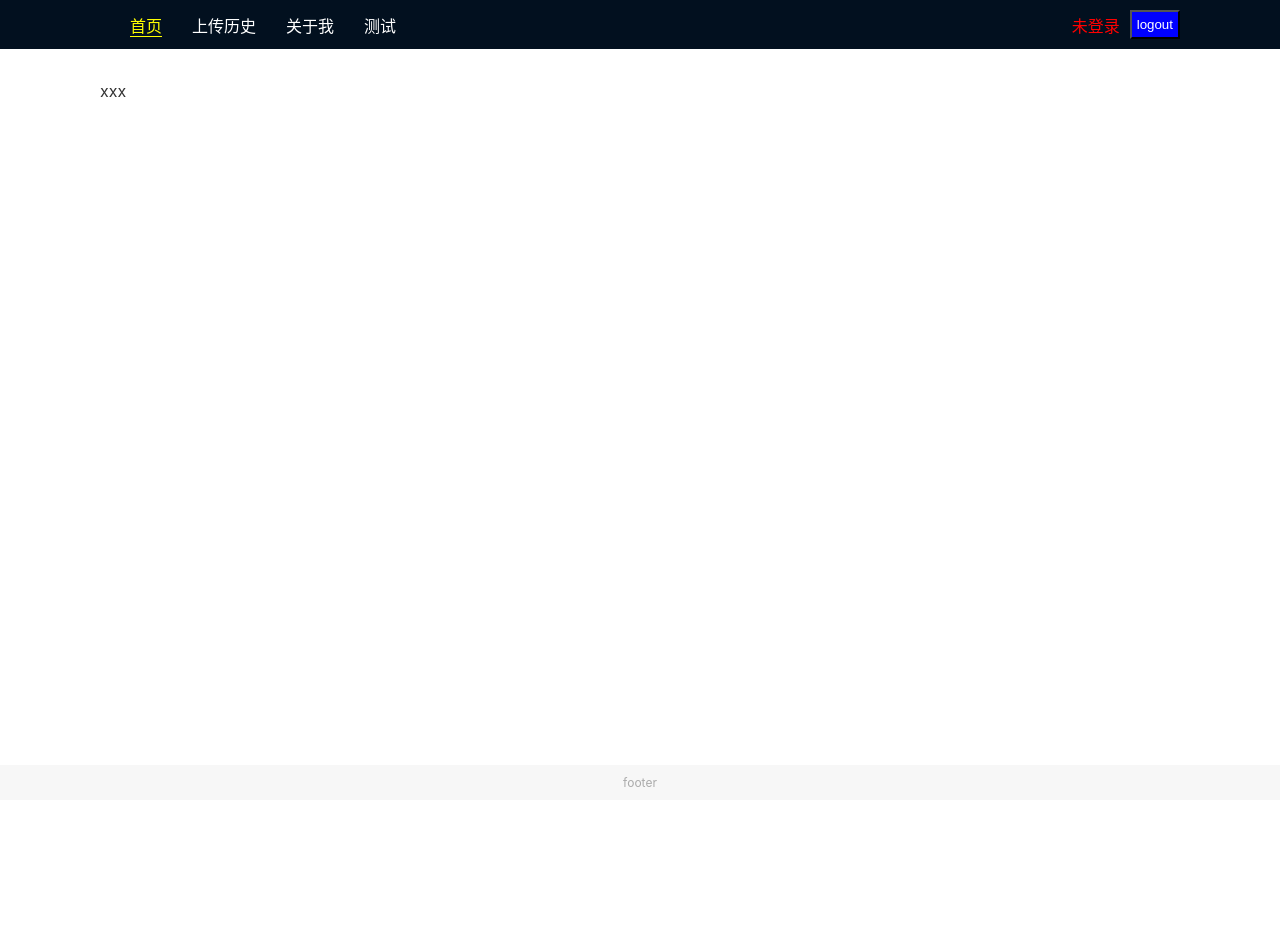
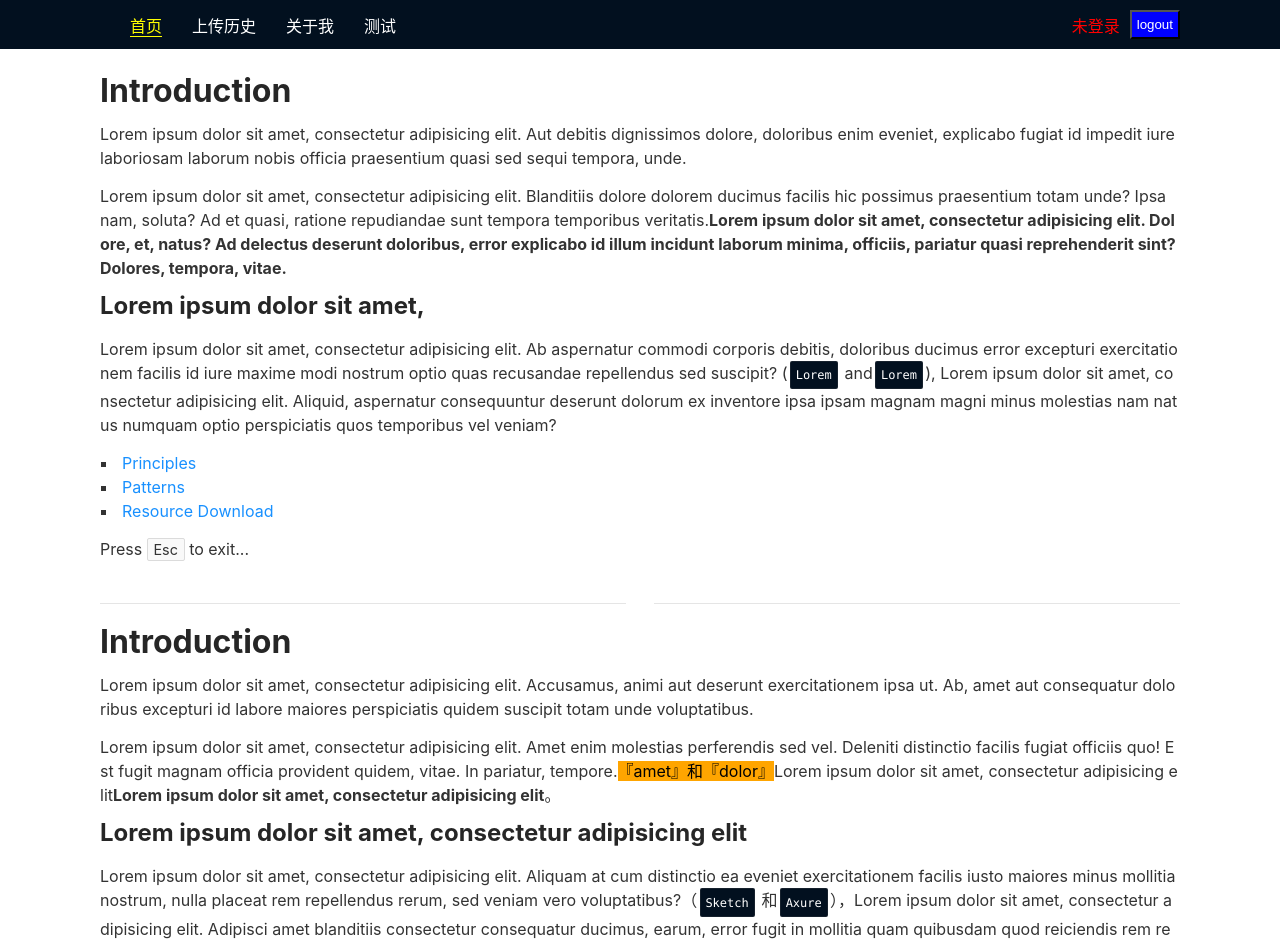
Before and after one commit to leigp555/react-ui-lib, a React app: page /#/ in a window 1280 px wide. Shown: the top 944 px of the page. Before the commit the page ends 800 px from the top, so only its background shows below. Built offline with nearby package versions, Linux system fonts and the light colour scheme.

Commit message:
feat: 完成Typography组件

```diff
--- /dev/null
+++ b/src/lib/Typography/Paragraph.tsx
@@ -0,0 +1,21 @@
+import React, { HTMLAttributes } from 'react';
+import styled from 'styled-components';
+
+interface Props extends HTMLAttributes<HTMLDivElement> {
+  children?: React.ReactNode;
+}
+const ParagraphStyled = styled.p`
+  word-break: break-all;
+  white-space: break-spaces;
+  margin-bottom: 14px;
+  line-height: 1.5em;
+`;
+const Paragraph: React.FC<Props> = (props) => {
+  const { children, ...rest } = props;
+  return <ParagraphStyled {...rest}>{children}</ParagraphStyled>;
+};
+Paragraph.defaultProps = {
+  children: ''
+};
+
+export default Paragraph;
--- /dev/null
+++ b/src/lib/Typography/Text.tsx
@@ -0,0 +1,49 @@
+import React, { HTMLAttributes } from 'react';
+import styled from 'styled-components';
+
+interface Props extends HTMLAttributes<HTMLDivElement> {
+  children?: React.ReactNode;
+  strong?: boolean;
+  code?: boolean;
+  keyboard?: boolean;
+  mark?: boolean;
+}
+const TextStyled = styled.span`
+  .ui-keyboard {
+    padding: 0.15em 0.4em 0.1em;
+    background-color: #f9f9f9;
+    border: 1px solid rgba(100, 100, 100, 0.2);
+    font-size: 0.9em;
+    border-radius: 2px;
+  }
+  .ui-marked {
+    background-color: orange;
+  }
+`;
+const Text: React.FC<Props> = (props) => {
+  const { children, strong, keyboard, mark, code, ...rest } = props;
+  const render = () => {
+    if (strong) {
+      return <strong>{children}</strong>;
+    }
+    if (keyboard) {
+      return <span className="ui-keyboard">{children}</span>;
+    }
+    if (mark) {
+      return <mark className="ui-marked">{children}</mark>;
+    }
+    if (code) {
+      return <code>{children}</code>;
+    }
+  };
+  return <TextStyled {...rest}>{render()}</TextStyled>;
+};
+Text.defaultProps = {
+  children: '',
+  strong: false,
+  code: false,
+  keyboard: false,
+  mark: false
+};
+
+export default Text;
--- /dev/null
+++ b/src/lib/Typography/Title.tsx
@@ -0,0 +1,70 @@
+import React, { HTMLAttributes } from 'react';
+import styled from 'styled-components';
+import classNames from 'classnames';
+
+interface Props extends HTMLAttributes<HTMLDivElement> {
+  children?: React.ReactNode;
+  level?: 1 | 2 | 3 | 4 | 5 | 6;
+}
+const TitleStyled = styled.div`
+  h1,
+  h2,
+  h3,
+  h4.h5.h6 {
+    font-weight: bold;
+    color: #262626;
+    text-align: start;
+    display: inline-block;
+    margin-bottom: 19px;
+  }
+  h1 {
+    font-size: 2em;
+  }
+  h2 {
+    font-size: 1.5em;
+  }
+  h3 {
+    font-size: 1.17em;
+  }
+  h4 {
+    font-size: 1em;
+  }
+  h5 {
+    font-size: 0.83em;
+  }
+  h6 {
+    font-size: 0.75em;
+  }
+`;
+const Title: React.FC<Props> = (props) => {
+  const { children, level, ...rest } = props;
+  const render = () => {
+    switch (level) {
+      case 1:
+        return <h1>{children}</h1>;
+      case 2:
+        return <h2>{children}</h2>;
+      case 3:
+        return <h3>{children}</h3>;
+      case 4:
+        return <h4>{children}</h4>;
+      case 5:
+        return <h5>{children}</h5>;
+      case 6:
+        return <h6>{children}</h6>;
+      default:
+        return <h4>{children}</h4>;
+    }
+  };
+  return (
+    <TitleStyled {...rest} className={classNames(`level${level}`)}>
+      {render()}
+    </TitleStyled>
+  );
+};
+Title.defaultProps = {
+  children: '',
+  level: 1
+};
+
+export default Title;
--- /dev/null
+++ b/src/lib/Typography/Typography.tsx
@@ -0,0 +1,60 @@
+import React, { HTMLAttributes } from 'react';
+import styled from 'styled-components';
+
+interface Props extends HTMLAttributes<HTMLDivElement> {
+  children?: React.ReactNode;
+}
+const TypographyStyled = styled.div`
+  display: flex;
+  flex-direction: column;
+  width: 100%;
+  code {
+    display: inline-block;
+    padding: 0.1em 0.4em;
+    font-size: 12px;
+    margin: 0 0.2em;
+    border-radius: 2px;
+    border: 1px solid rgba(100, 100, 100, 0.2);
+    color: white;
+    background-color: #02101f;
+  }
+  blockquote {
+    border-left: 4px solid rgba(100, 100, 100, 0.2);
+    padding-left: 0.6em;
+  }
+  pre {
+    width: 100%;
+    word-break: break-all;
+    white-space: break-spaces;
+    line-height: 1.5em;
+    background-color: #f4f4f4;
+    padding: 0.4em 0.6em;
+    border-radius: 4px;
+  }
+  a {
+    color: #1890ff;
+  }
+  ol {
+    list-style-type: lower-alpha;
+  }
+  ul {
+    list-style-type: square;
+  }
+  ol,
+  ul {
+    margin: 0 0 0 14px;
+    padding: 0 0 0 4px;
+    > li {
+      padding-left: 4px;
+    }
+  }
+`;
+const Typography: React.FC<Props> = (props) => {
+  const { children, ...rest } = props;
+  return <TypographyStyled {...rest}>{children}</TypographyStyled>;
+};
+Typography.defaultProps = {
+  children: ''
+};
+
+export default Typography;
--- a/src/pages/Home.tsx
+++ b/src/pages/Home.tsx
@@ -1,5 +1,10 @@
 import React from 'react';
 import styled from 'styled-components';
+import Typography from '../lib/Typography/Typography';
+import Text from '../lib/Typography/Text';
+import Paragraph from '../lib/Typography/Paragraph';
+import Title from '../lib/Typography/Title';
+import Divider from '../lib/Divider/Divider';
 
 const Wrap = styled.div`
   display: flex;
@@ -21,7 +26,111 @@ const Wrap = styled.div`
 const Home: React.FC = () => {
   return (
     <Wrap>
-      <div className="row">xxx</div>
+      <div className="row">
+        <Typography>
+          <Title>Introduction</Title>
+          <Paragraph>
+            Lorem ipsum dolor sit amet, consectetur adipisicing elit. Aut debitis dignissimos
+            dolore, doloribus enim eveniet, explicabo fugiat id impedit iure laboriosam laborum
+            nobis officia praesentium quasi sed sequi tempora, unde.
+          </Paragraph>
+          <Paragraph>
+            Lorem ipsum dolor sit amet, consectetur adipisicing elit. Blanditiis dolore dolorem
+            ducimus facilis hic possimus praesentium totam unde? Ipsa nam, soluta? Ad et quasi,
+            ratione repudiandae sunt tempora temporibus veritatis.
+            <Text strong>
+              Lorem ipsum dolor sit amet, consectetur adipisicing elit. Dolore, et, natus? Ad
+              delectus deserunt doloribus, error explicabo id illum incidunt laborum minima,
+              officiis, pariatur quasi reprehenderit sint? Dolores, tempora, vitae.
+            </Text>
+          </Paragraph>
+          <Title level={2}> Lorem ipsum dolor sit amet,</Title>
+          <Paragraph>
+            Lorem ipsum dolor sit amet, consectetur adipisicing elit. Ab aspernatur commodi corporis
+            debitis, doloribus ducimus error excepturi exercitationem facilis id iure maxime modi
+            nostrum optio quas recusandae repellendus sed suscipit? (<Text code>Lorem</Text> and
+            <Text code>Lorem</Text>), Lorem ipsum dolor sit amet, consectetur adipisicing elit.
+            Aliquid, aspernatur consequuntur deserunt dolorum ex inventore ipsa ipsam magnam magni
+            minus molestias nam natus numquam optio perspiciatis quos temporibus vel veniam?
+          </Paragraph>
+
+          <Paragraph>
+            <ul>
+              <li>
+                <a href="/docs/spec/proximity">Principles</a>
+              </li>
+              <li>
+                <a href="/docs/spec/overview">Patterns</a>
+              </li>
+              <li>
+                <a href="/docs/resources">Resource Download</a>
+              </li>
+            </ul>
+          </Paragraph>
+
+          <Paragraph>
+            Press <Text keyboard>Esc</Text> to exit...
+          </Paragraph>
+
+          <Divider />
+
+          <Title>Introduction</Title>
+          <Paragraph>
+            Lorem ipsum dolor sit amet, consectetur adipisicing elit. Accusamus, animi aut deserunt
+            exercitationem ipsa ut. Ab, amet aut consequatur doloribus excepturi id labore maiores
+            perspiciatis quidem suscipit totam unde voluptatibus.
+          </Paragraph>
+          <Paragraph>
+            Lorem ipsum dolor sit amet, consectetur adipisicing elit. Amet enim molestias
+            perferendis sed vel. Deleniti distinctio facilis fugiat officiis quo! Est fugit magnam
+            officia provident quidem, vitae. In pariatur, tempore.
+            <Text mark>『amet』和『dolor』</Text>
+            Lorem ipsum dolor sit amet, consectetur adipisicing elit
+            <Text strong>Lorem ipsum dolor sit amet, consectetur adipisicing elit</Text>。
+          </Paragraph>
+          <Title level={2}>Lorem ipsum dolor sit amet, consectetur adipisicing elit</Title>
+          <Paragraph>
+            Lorem ipsum dolor sit amet, consectetur adipisicing elit. Aliquam at cum distinctio ea
+            eveniet exercitationem facilis iusto maiores minus mollitia nostrum, nulla placeat rem
+            repellendus rerum, sed veniam vero voluptatibus?（<Text code>Sketch</Text> 和
+            <Text code>Axure</Text>），Lorem ipsum dolor sit amet, consectetur adipisicing elit.
+            Adipisci amet blanditiis consectetur consequatur ducimus, earum, error fugit in mollitia
+            quam quibusdam quod reiciendis rem reprehenderit, rerum sed ullam voluptates
+            voluptatum.。
+          </Paragraph>
+
+          <Paragraph>
+            <ul>
+              <li>
+                <a href="/docs/spec/proximity-cn">reprehenderit</a>
+              </li>
+              <li>
+                <a href="/docs/spec/overview-cn">reprehenderit</a>
+              </li>
+              <li>
+                <a href="/docs/resources-cn">reprehenderit</a>
+              </li>
+            </ul>
+          </Paragraph>
+
+          <Paragraph>
+            <blockquote>
+              Lorem ipsum dolor sit amet, consectetur adipisicing elit. Ad alias aliquam aliquid
+              doloribus, ducimus enim explicabo fugiat, harum nulla praesentium quia quis
+              repellendus temporibus unde velit voluptatem voluptatibus! Fugit, saepe?
+            </blockquote>
+            <pre style={{ marginTop: '10px' }}>
+              Lorem ipsum dolor sit amet, consectetur adipisicing elit. Accusantium doloremque error
+              illum laboriosam odit, provident quaerat reiciendis rem velit voluptatibus! Cupiditate
+              dignissimos est illum impedit natus neque reiciendis unde voluptatibus?
+            </pre>
+          </Paragraph>
+
+          <Paragraph>
+            press<Text keyboard>Esc</Text>out
+          </Paragraph>
+        </Typography>
+      </div>
     </Wrap>
   );
 };
```
Also changed, not shown: src/lib/Typography/index.scss (added).
